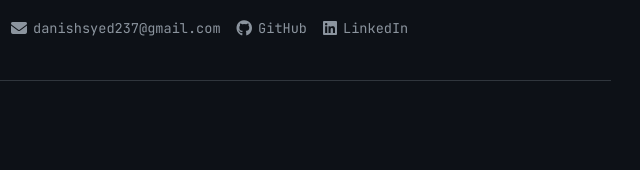
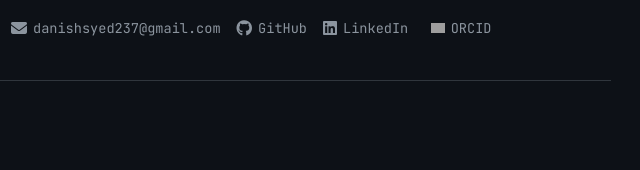
Before and after one commit to danishsyed-dev/SYED_DANISH_ALI, a plain HTML site: page index.html in a window 1280 px wide. Shown: the part 277-447 px from the top of the page, 405-1045 px from the left. Drawn offline with Linux system fonts and the light colour scheme; grey boxes are pictures that could not be loaded.

Commit message:
Add ORCID profile link to contact section
Introduced an ORCID link with icon alongside existing GitHub and LinkedIn links in the contact section of index.html for improved professional profile visibility.

```diff
--- a/index.html
+++ b/index.html
@@ -932,6 +932,11 @@
             <a href="https://github.com/danishsyed-dev" target="_blank"><i class="fa-brands fa-github"></i> GitHub</a>
             <a href="https://www.linkedin.com/in/syed-danish-ali-70b36334a/" target="_blank"><i
                 class="fa-brands fa-linkedin"></i> LinkedIn</a>
+            <a id="cy-effective-orcid-url" href="https://orcid.org/0009-0000-3010-0027" target="orcid.widget"
+              rel="me noopener noreferrer" style="vertical-align: top">
+              <img src="https://orcid.org/sites/default/files/images/orcid_16x16.png"
+                style="width: 1em; margin-inline-start: 0.5em" alt="ORCID iD icon" />
+              ORCID</a>
           </div>
         </div>
       </div>
```
